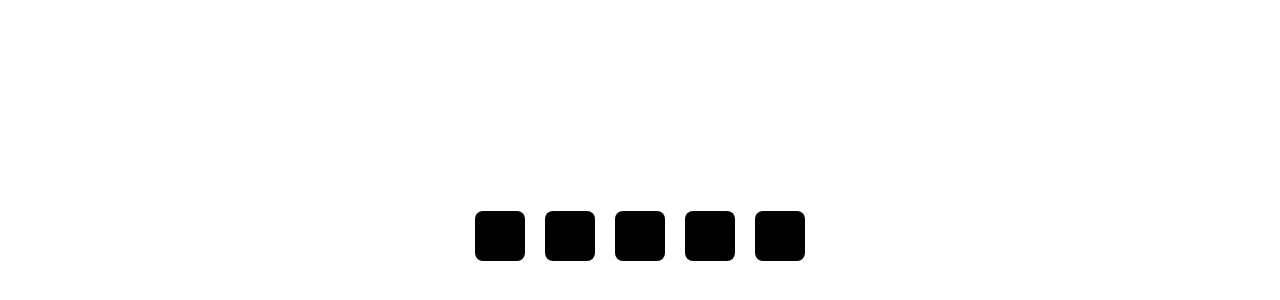
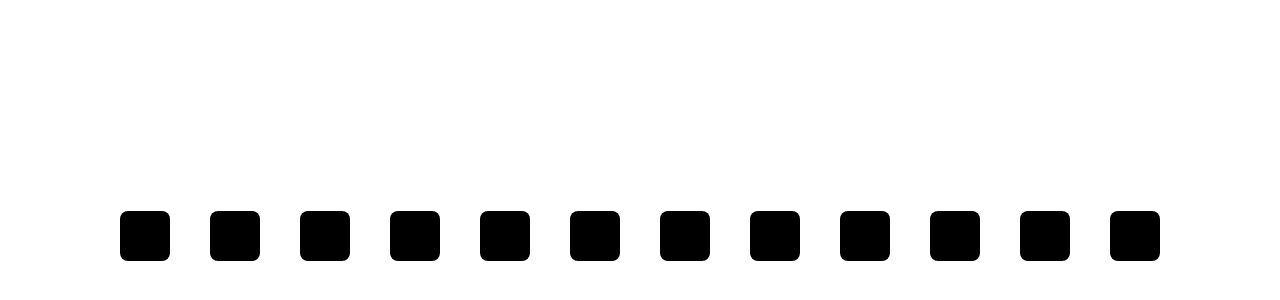
Before and after one commit to Marlichhamb/react-project-2, a React (Vite) app: page / in a window 1280 px wide. Shown: the part 164-464 px from the top of the page. Built offline with nearby package versions, Linux system fonts and the light colour scheme.

Commit message:
Created 12 buttons, added o and x logic

```diff
--- a/src/App.css
+++ b/src/App.css
@@ -8,7 +8,7 @@
 button {
   height: 50px;
   width: 50px;
-  margin: 10px;
+  margin: 20px;
 }
 
 .logo {
--- a/src/App.tsx
+++ b/src/App.tsx
@@ -4,19 +4,42 @@ import './App.css'
 import { Button } from './components/button';
 
 const App: FC = () => {
-  const [buttonColors, setButtonColors] = useState<string[]>(['black','black','black','black', 'black']);
+  const [buttonColors, setButtonColors] = useState<string[]>(['black','black','black','black','black','black','black','black','black','black','black','black']);
+
+  const [buttonStates, setButtonStates] = useState<number[]>([0, 0, 0, 0, 0, 0, 0, 0, 0, 0, 0, 0]);
+
+  const getElementFromArray = (array: number[] | string[]): number | string => {
+    const randomIndex = Math.trunc(Math.random() * array.length)
+
+    return array[randomIndex];
+  }
+
+  const getState = (): number => {
+    const states: number[] = [-1, 0, 1]
+
+    return getElementFromArray(states) as number
+  }
 
   const getColor = (): string => {
-    const colors: string[] = ['red', 'green', 'yellow', 'white','blue', 'voilet']
-    const randomColorIndex = Math.trunc(Math.random() * colors.length);
+    const colors: string[] = ['navy', 'darkgreen', 'darkred', 'purple', 'brown']
 
-    return colors[randomColorIndex]
+    return getElementFromArray(colors) as string
   }
 
   const clickButton = (buttonIndex: number) => {
 
+
+    const updatedStates = buttonStates.map((state, index) => {
+      if (buttonIndex === index) {
+        return getState();
+      }
+      return state;
+    })
+
     const updatedColors = buttonColors.map((color, index) => {
-      if (buttonIndex === index) return getColor();
+      if (buttonIndex === index) {
+        return getColor();
+      }
       return color;
     })
 
@@ -24,18 +47,17 @@ const App: FC = () => {
     // updatedColors[buttonIndex] = getColor();
 
     setButtonColors(updatedColors)
+    setButtonStates(updatedStates)
 
   }
+
+  const renderButton = (index: number) => <Button onClick={() => clickButton(index)} color={buttonColors[index]} state={buttonStates[index]} />;
 
   return (
     <>
       <div className="card">
         <div>
-          {buttonColors.map((_, index) => {
-
-            return ( <Button onClick={() => clickButton(index)} color={buttonColors[index]} />)
-
-          })}
+          {buttonColors.map((_, index) => renderButton(index) )}
         </div>
       </div>
     </>
--- /dev/null
+++ b/src/assets/Icons/index.tsx
@@ -0,0 +1,2 @@
+export { ReactComponent as FullLikeIcon } from './FullLikeIcon.svg';
+export { ReactComponent as LikeIcon } from './LikeIcon.svg';
--- a/src/components/button/index.tsx
+++ b/src/components/button/index.tsx
@@ -3,11 +3,27 @@ import { FC } from "react";
 interface ButtonProps {
     color: string;
     onClick: () => void;
+    state: number;
 }
 
-export const Button: FC<ButtonProps> = ({color, onClick}) => {
+export const Button: FC<ButtonProps> = ({color, onClick, state}) => {
+
+    const renderLetter = () => {
+
+        switch (state) {
+            case -1:
+                return 'X'
+            case 1:
+                return 'O'
+            default:
+                return
+        }
+    }
     return (
-    <button onClick={onClick} style={{ backgroundColor: color}}>
+    <button onClick={onClick} style={{
+        backgroundColor: color
+    }} >
+        {renderLetter()}
     </button>
     )
 }
```
Also changed, not shown: src/types/custom.d.ts (added, +7 -0 lines), src/assets/Icons/FullLikeIcon.svg (added), src/assets/Icons/LikeIcon.svg (added).
